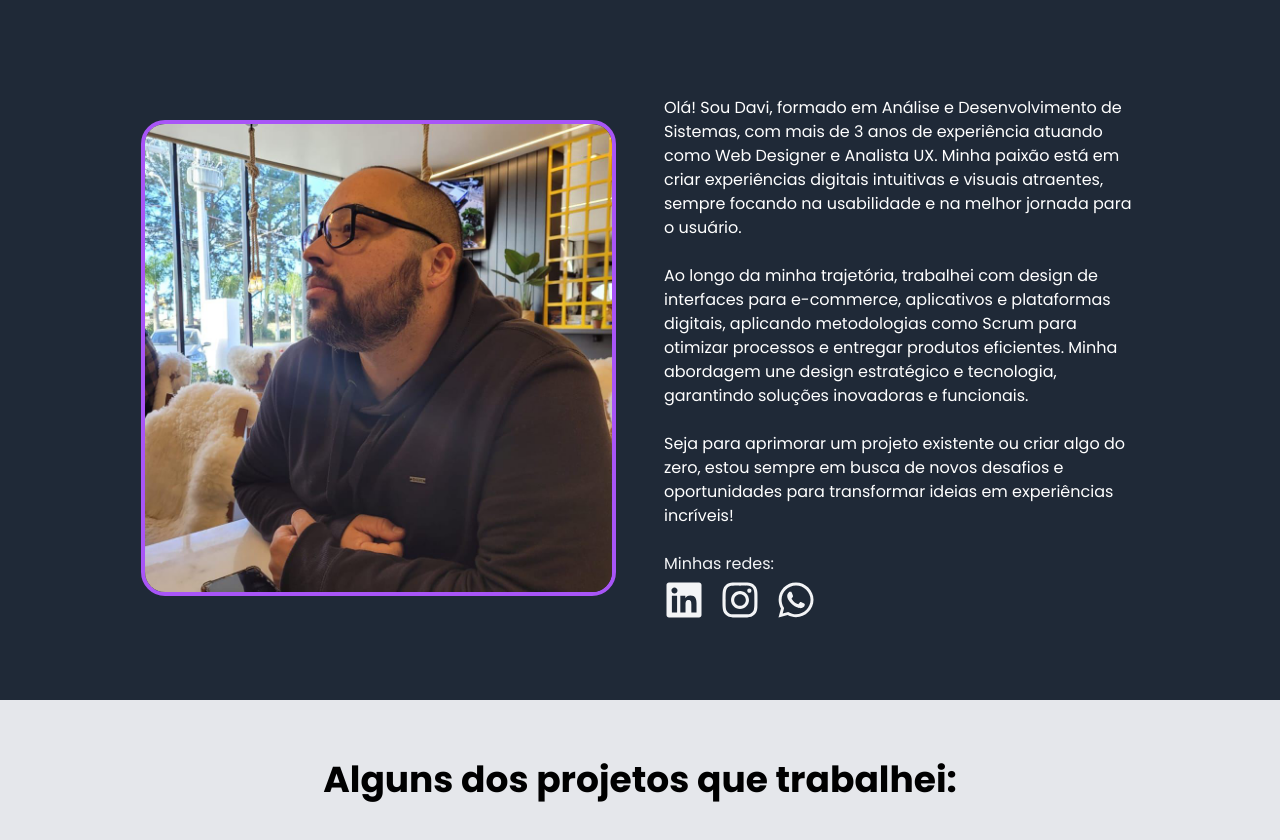
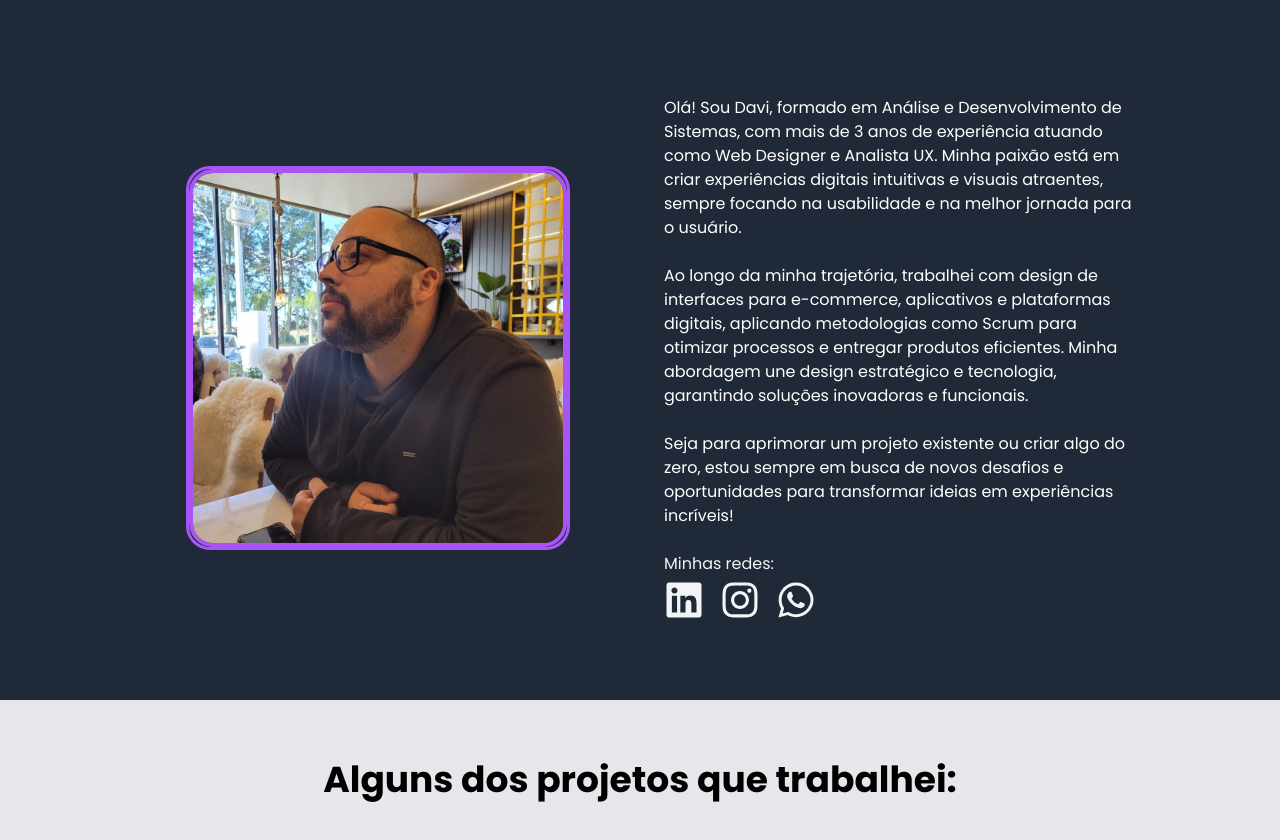
Before and after one commit to DaviGDias/portifolio, a Next.js app: page / in a window 1280 px wide. Shown: the part 960-1800 px from the top of the page. Built offline with nearby package versions, Linux system fonts and the light colour scheme.

Commit message:
Update About.tsx

```diff
--- a/components/Home/About/About.tsx
+++ b/components/Home/About/About.tsx
@@ -12,7 +12,7 @@ const About = () => {
           <div className='grid grid-cols-1 lg:grid-cols-2 items-center gap-8 md:gap-12'>
             {/* Image Content */}
             <div className='flex justify-center'>
-              <div className='rounded-3xl w-full max-w-xs sm:max-w-sm md:max-w-md lg:max-w-lg'>
+              <div className='mx-auto lg:block rounded-3xl border-[3.5px] border-purple-500 overflow-hidden order-1 lg:order-2 w-48 h-48 sm:w-64 sm:h-64 md:w-80 md:h-80 lg:w-96 lg:h-96 flex justify-center items-center'>
                 <Image
                   src='/perfil2.jpg'
                   alt='Imagem'
```
